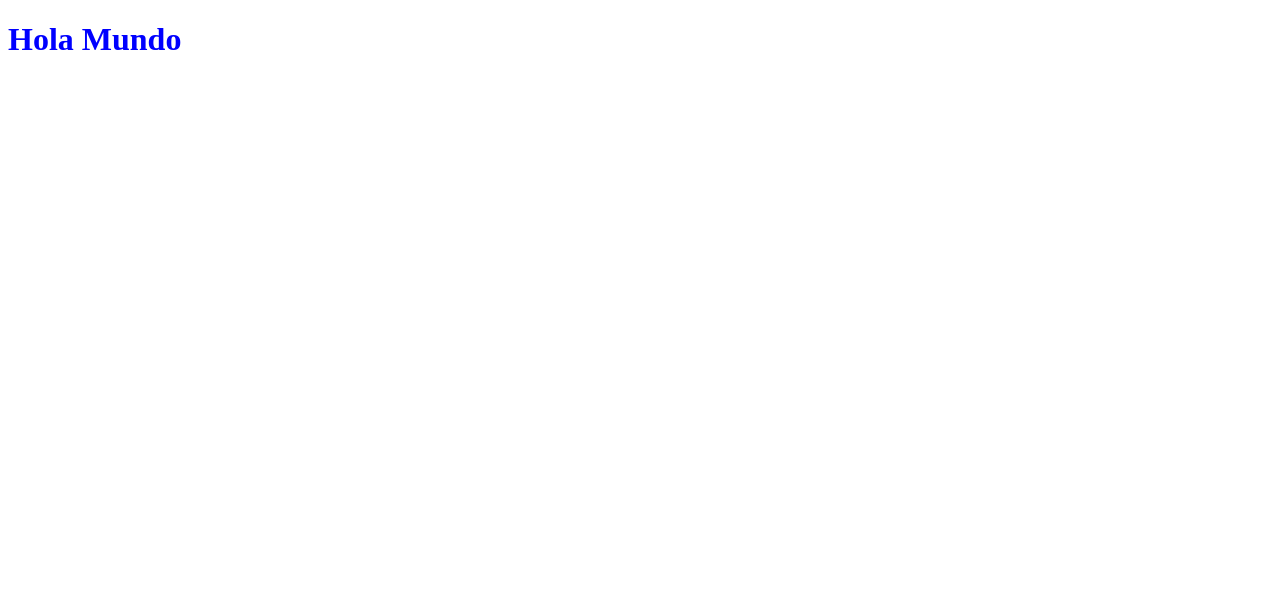
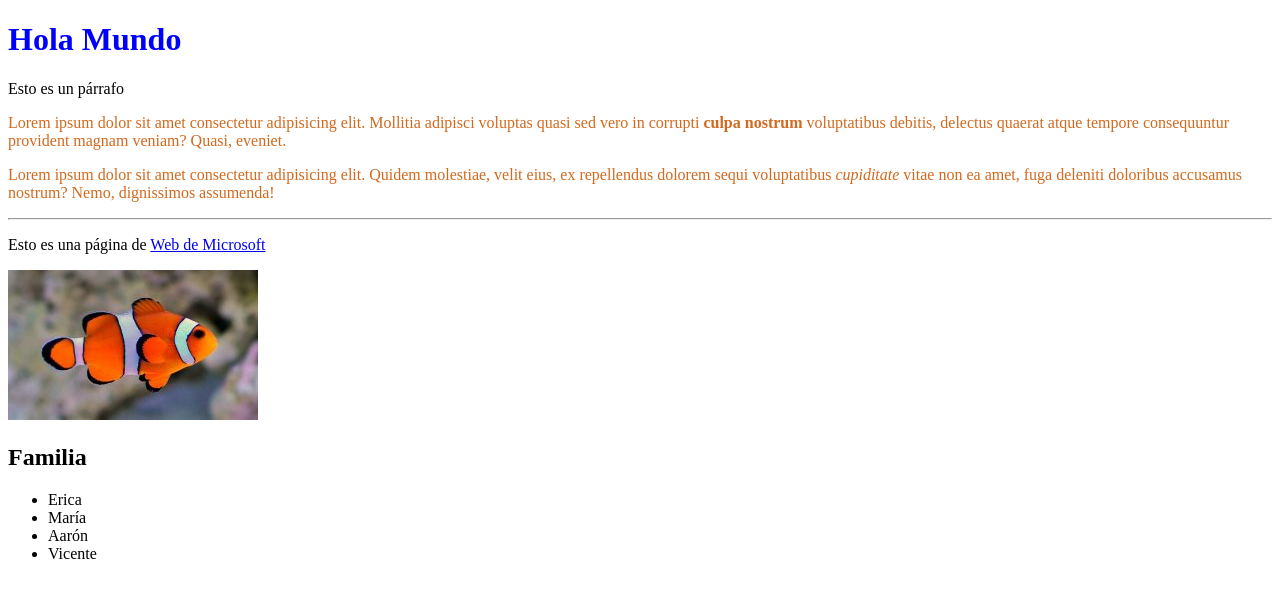
Before and after one commit to ErikaSeven/curso_tajamar, a plain HTML site: page 01_Hola_Mundo/index.html in a window 1280 px wide. Drawn offline with Linux system fonts and the light colour scheme.

Commit message:
Hola Mundo final

```diff
--- a/01_Hola_Mundo/CSS/styles.css
+++ b/01_Hola_Mundo/CSS/styles.css
@@ -1 +1,3 @@
 h1 {color: blue}
+
+.latin{color: chocolate}
--- a/01_Hola_Mundo/index.html
+++ b/01_Hola_Mundo/index.html
@@ -6,18 +6,38 @@
     <meta name="viewport" content="width=device-width, initial-scale=1.0">
     <meta http-equiv="X-UA-Compatible" content="ie=edge">
     <title>Hola Mundo</title>
-    <link rel="shortcut icon" href="favicon.png" type="image/png">
+     <link rel="shortcut icon" href="favicon.png" type="image/png">
     <style>
     h1 {color: maroon}
     </style>
-    <link rel="stylesheet" href="./CSS/styles.css">
+        <link rel="stylesheet" href="./CSS/styles.css">
     <script>
     console.log("esto es un Hola Mundo")
     </script>
     <script src="./app/app.js"></script>
+</head>
 
-</head>
+
     <body>
-         <h1>Hola Mundo</h1>
+        <div>
+            <h1>Hola Mundo</h1>
+             <p id="p1">Esto es un párrafo</p>
+            <p id="p2" class="latin">Lorem ipsum dolor sit amet consectetur adipisicing elit. Mollitia adipisci voluptas quasi sed vero in corrupti <b>culpa nostrum</b> voluptatibus debitis, delectus quaerat atque tempore consequuntur provident magnam veniam? Quasi, eveniet.</p>
+            <p id="p3" class="latin">Lorem ipsum dolor sit amet consectetur adipisicing elit. Quidem molestiae, velit eius, ex repellendus dolorem sequi voluptatibus <i>cupiditate</i> vitae non ea amet, <spam>fuga deleniti doloribus accusamus nostrum? Nemo, dignissimos assumenda!</spam></p>
+        </div>
+
+         <hr>
+        <p>Esto es una página de <a href="https://www.microsoft.com">Web de Microsoft</a></p>
+        <img src="./img/img1.jpg" alt="pez payaso nadando en un arrecife">
+
+            <div>
+             <h2>Familia</h2>
+                 <ul>
+                     <li>Erica </li>
+                     <li>María</li>
+                     <li>Aarón</li>
+                     <li>Vicente</li>
+                </ul>
+             </div>
     </body>
 </html>
```
Also changed, not shown: 01_Hola_Mundo/img/img1.jpg (added).
